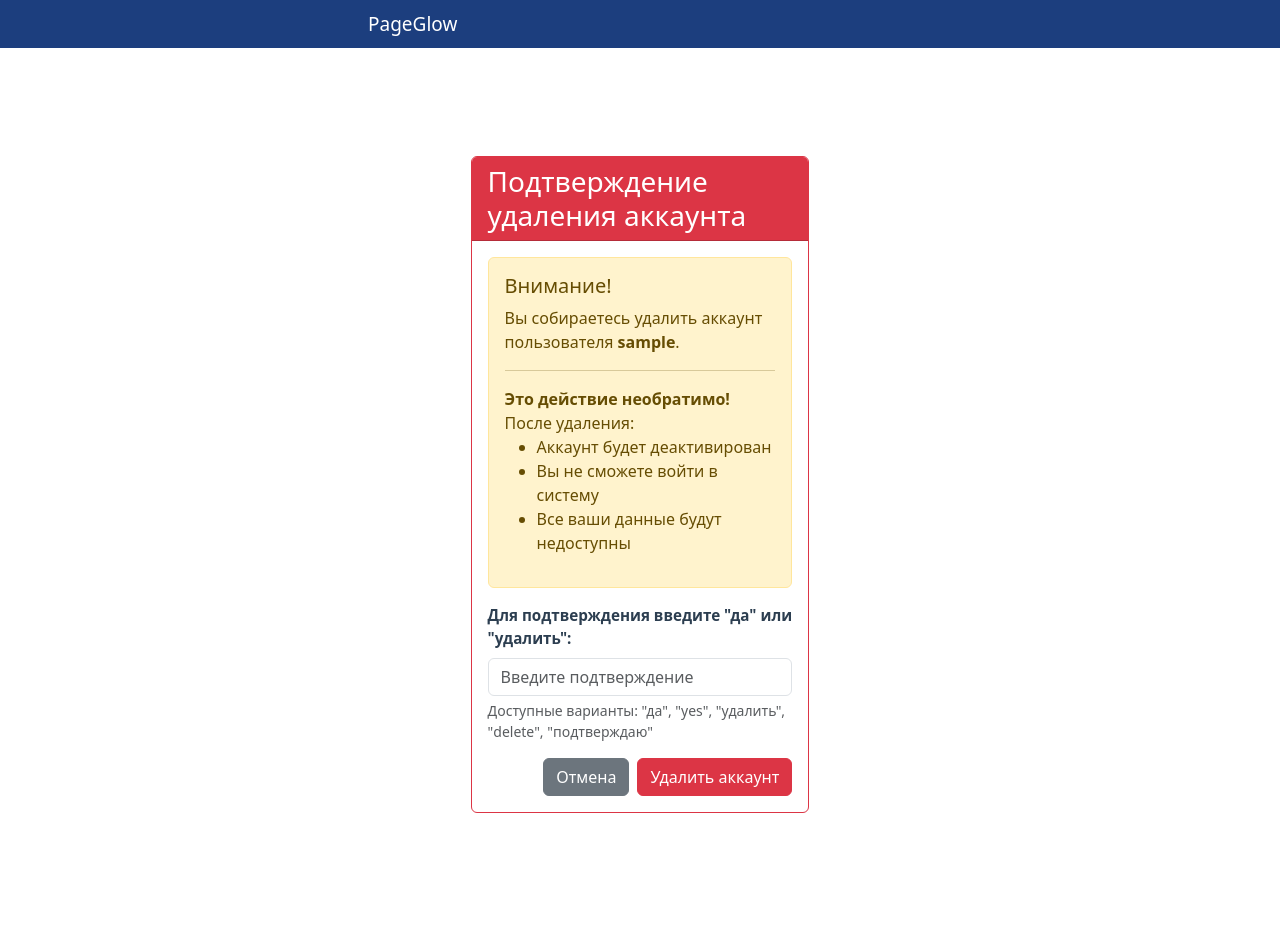
After one commit to guseintarss/PageGlow3.0, a Django app: page /users/user/1/toggle-active/ in a window 1280 px wide. The commit adds this page. Run offline with Django 5.2, Linux system fonts and the light colour scheme; the visitor is signed in with stand-in values (Sample User, id 1); data comes from the database, SQL or seed files in the repository; some libraries are stand-ins or nearby versions.

Commit message:
Мягкое удаление

```diff
--- /dev/null
+++ b/PageGlow/users/templates/users/delete_user.html
@@ -0,0 +1,63 @@
+{% extends 'base_login.html' %}
+{% load static %}
+
+{% block title %}{{ title }}{% endblock %}
+
+{% block content %}
+<div class="container mt-5">
+    <div class="row justify-content-center">
+        <div class="col-md-8">
+            <div class="card border-danger">
+                <div class="card-header bg-danger text-white">
+                    <h3 class="mb-0">Подтверждение удаления аккаунта</h3>
+                </div>
+                <div class="card-body">
+                    <div class="alert alert-warning" role="alert">
+                        <h5 class="alert-heading">Внимание!</h5>
+                        <p>Вы собираетесь удалить аккаунт пользователя <strong>{{ user.username }}</strong>.</p>
+                        <hr>
+                        <p class="mb-0">
+                            <strong>Это действие необратимо!</strong> После удаления:
+                            <ul>
+                                <li>Аккаунт будет деактивирован</li>
+                                <li>Вы не сможете войти в систему</li>
+                                <li>Все ваши данные будут недоступны</li>
+                            </ul>
+                        </p>
+                    </div>
+
+                    <form method="post" action="{% url 'users:delete_user' user.id %}">
+                        {% csrf_token %}
+                        <div class="mb-3">
+                            <label for="confirm" class="form-label">
+                                Для подтверждения введите <strong>"да"</strong> или <strong>"удалить"</strong>:
+                            </label>
+                            <input
+                                type="text"
+                                class="form-control"
+                                id="confirm"
+                                name="confirm"
+                                placeholder="Введите подтверждение"
+                                required
+                                autocomplete="off"
+                            >
+                            <div class="form-text">
+                                Доступные варианты: "да", "yes", "удалить", "delete", "подтверждаю"
+                            </div>
+                        </div>
+
+                        <div class="d-grid gap-2 d-md-flex justify-content-md-end">
+                            <a href="{% url 'users:profile'%}" class="btn btn-secondary">
+                                Отмена
+                            </a>
+                            <button type="submit" class="btn btn-danger">
+                                Удалить аккаунт
+                            </button>
+                        </div>
+                    </form>
+                </div>
+            </div>
+        </div>
+    </div>
+</div>
+{% endblock %}
--- a/PageGlow/users/templates/users/profile.html
+++ b/PageGlow/users/templates/users/profile.html
@@ -12,7 +12,7 @@
     </div>
 
     <h1>{{user.username}}</h1>
-
+    <p><a href="{% url 'users:delete_user' user.id %}">Удалить аккаунт</a></p>
     <p><span class="span">{{user.last_name}} {{user.first_name}}</span></p>
     <a href="{% url 'users:edit_profile' %}"><svg  xmlns="http://www.w3.org/2000/svg" width="24" height="24"
 fill="currentColor" viewBox="0 0 24 24" >
--- a/PageGlow/users/urls.py
+++ b/PageGlow/users/urls.py
@@ -15,6 +15,8 @@ urlpatterns = [
     path('login/', views.LoginUser.as_view(), name='login'),
     path('logout/', LogoutView.as_view(), name='logout'),
     path('register/', views.RegisterUser.as_view(), name='register'),
+    path('user/<int:user_id>/toggle-active/', views.delete_user, name='delete_user'),
+
     path('profile/', views.profile_user, name='profile'),
     path('articles/<slug:slug>/delete/', PostDeleteView.as_view(), name='article-delete'),
     path('edit_profile/', views.EditProfileUser.as_view(), name='edit_profile'),
--- a/PageGlow/users/views.py
+++ b/PageGlow/users/views.py
@@ -1,12 +1,16 @@
 from gc import get_objects
 
 from django.contrib.auth import authenticate, login, logout, get_user_model
+from django.contrib.auth.decorators import login_required
 from django.contrib.auth.forms import AuthenticationForm, PasswordChangeForm
-from django.contrib.auth.mixins import LoginRequiredMixin
+from django.contrib.auth.mixins import LoginRequiredMixin, PermissionRequiredMixin
 from django.contrib.auth.views import LoginView, LogoutView, PasswordChangeView
-from django.shortcuts import render, get_object_or_404
+from django.core.exceptions import PermissionDenied
+from django.http import HttpResponseForbidden, Http404
+from django.shortcuts import render, get_object_or_404, redirect
 from django.urls import reverse, reverse_lazy
-from django.views.generic import FormView, CreateView, UpdateView
+from django.views.generic import FormView, CreateView, UpdateView, DeleteView
+from django.contrib import messages
 
 from rest_framework import viewsets
 from rest_framework.permissions import IsAdminUser
@@ -25,8 +29,59 @@ class LoginUser(LoginView):
     template_name = 'users/login.html'
     extra_context = {'title': 'Авторизация'}
 
-    # def get_success_url(self):
-    #     return reverse_lazy('home')
+    def user_detail(request, user_id):
+        try:
+            user = User.objects.get(id=user_id)
+            if not user.is_active:
+                return HttpResponseForbidden("Пользователь неактивен")
+        except User.DoesNotExist:
+            raise Http404("Пользователь не найден")
+
+@login_required
+def delete_user(request, user_id):
+    user = get_object_or_404(User, id=user_id)
+    if request.method == 'POST':
+        confirm = request.POST.get('confirm', '').strip().lower()
+
+        confirm_options = ['y', 'да', 'Подтверждаю','yes', 'удалить', 'delete']
+        if confirm not in confirm_options:
+            messages.error(request, 'Для удаления аккаунта необходимо подтверждение. Введите "да" или "удалить".')
+            # Возвращаем на страницу подтверждения
+            extra_context = {
+                'title': 'Подтверждение удаления аккаунта',
+                'default_image': settings.DEFAULT_USER_IMAGE,
+                'user': user,
+            }
+            return render(request, 'users/delete_user.html', extra_context)
+        try:
+            user.is_active = not user.is_active
+            user.save()
+            messages.success(request, f'Пользователь {user.username} успешно деактивирован.')
+
+            if request.user.id == user_id:
+                from django.contrib.auth import logout
+                logout(request)
+                return redirect('users:login')
+            return redirect('users:register')
+
+        except Exception as e:
+            messages.error(request, f'Произошла ошибка при деактивации: {str(e)}')
+            extra_context = {
+                'title': 'Подтверждение удаления аккаунта',
+                'default_image': settings.DEFAULT_USER_IMAGE,
+                'user': user,
+            }
+            return render(request, 'users/delete_user.html', extra_context)
+
+    extra_context = {
+        'title': 'Подтверждение удаления аккаунта',
+        'default_image': settings.DEFAULT_USER_IMAGE,
+        'user': user,
+    }
+    return render(request, 'users/delete_user.html', extra_context)
+
+# def get_success_url(self):
+#     return reverse_lazy('home')
 
 class RegisterUser(CreateView):
     form_class = RegisterUserForm
@@ -68,6 +123,12 @@ class UserPasswordChange(PasswordChangeView):
     template_name = 'users/password_change_form.html'
 
 
+def deactivate_user(request):
+    user = User.objects.get(id=request.user.id)
+    user.is_active=False
+    user.save()
+    return render(request, 'users/deactivate_user.html')
+
 class RuleViewSet(viewsets.ModelViewSet):
     queryset = Rule.objects.all()
     serializer_class = RuleSerializer
```
